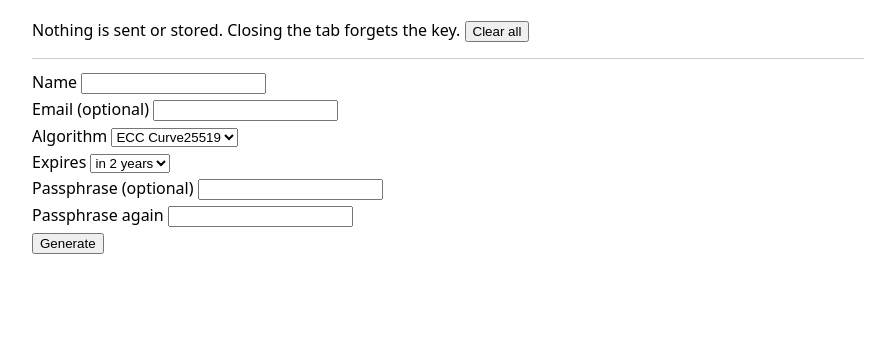
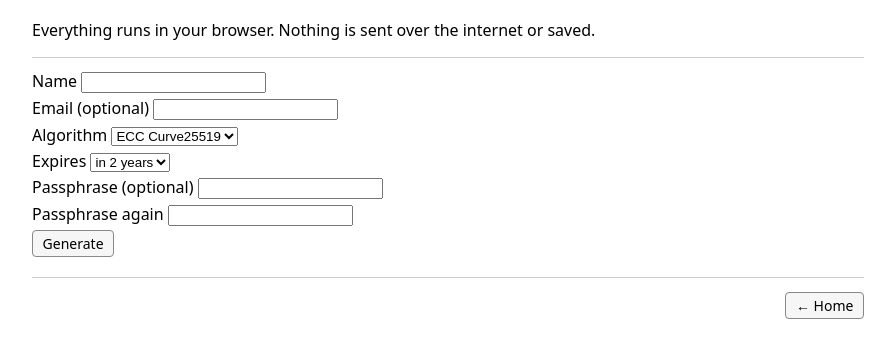
Before and after one commit to yilinfang/pgp-tool, a website with bundled scripts: page src/pages/generate.html in a window 1280 px wide. Shown: the part 67-424 px from the top of the page, without its empty margins (192-1087 px from the left). Built offline with nearby package versions, Linux system fonts and the light colour scheme.

Commit message:
feat: add Home button and remove Clear all
Each page now has a footer with a button back to the index. Remove the
Clear all button, since reloading the page clears everything. Share one
style for buttons, the Home link and file pickers, and reword the note.

Co-Authored-By: Claude Opus 5.5 <noreply@anthropic.com>

```diff
--- a/src/css/common.css
+++ b/src/css/common.css
@@ -26,3 +26,26 @@ label {
   display: block;
   margin: 0.25rem 0;
 }
+button,
+a.home,
+::file-selector-button {
+  padding: 0.2rem 0.6rem;
+  border: 1px solid #888;
+  border-radius: 4px;
+  background: #f6f6f6;
+  color: inherit;
+  font: inherit;
+  text-decoration: none;
+  font-size: 14px;
+  cursor: pointer;
+}
+button:hover,
+a.home:hover,
+::file-selector-button:hover {
+  background: #e6e6e6;
+}
+footer {
+  border-top: 1px solid #ccc;
+  padding: 1rem 0;
+  text-align: right;
+}
--- a/src/js/common.js
+++ b/src/js/common.js
@@ -187,7 +187,3 @@ if ($("otherKeys")) {
   );
   bindFile("otherKeysFile", "otherKeys", "otherKeysInfo", true);
 }
-$("clearAll")?.addEventListener("click", () => {
-  $("app").reset();
-  for (const el of document.querySelectorAll("pre.info")) show(el.id, "");
-});
--- a/src/js/generate.js
+++ b/src/js/generate.js
@@ -46,7 +46,3 @@ $("dlRevocation").addEventListener("click", () =>
     generated.revocationCertificate,
   ),
 );
-$("clearAll").addEventListener("click", () => {
-  generated = null;
-  $("genDownloads").hidden = true;
-});
--- a/src/pages/generate.html
+++ b/src/pages/generate.html
@@ -11,8 +11,8 @@
     <form id="app" autocomplete="off">
       <h1>Generate</h1>
       <p>
-        Nothing is sent or stored. Closing the tab forgets the key.
-        <button type="button" id="clearAll">Clear all</button>
+        Everything runs in your browser. Nothing is sent over the internet or
+        saved.
       </p>
 
       <section>
@@ -61,6 +61,10 @@
           </button>
         </div>
       </section>
+
+      <footer>
+        <a class="home" href="../index.html">&larr; Home</a>
+      </footer>
     </form>
     <script type="module" src="../js/generate.js"></script>
   </body>
```
Also changed, not shown: src/index.html (+2 -3 lines), src/pages/decrypt.html (+6 -2 lines), src/pages/encrypt.html (+6 -2 lines), src/pages/revoke.html (+6 -2 lines), src/pages/sign.html (+6 -2 lines), src/pages/verify.html (+6 -2 lines), README.md.
